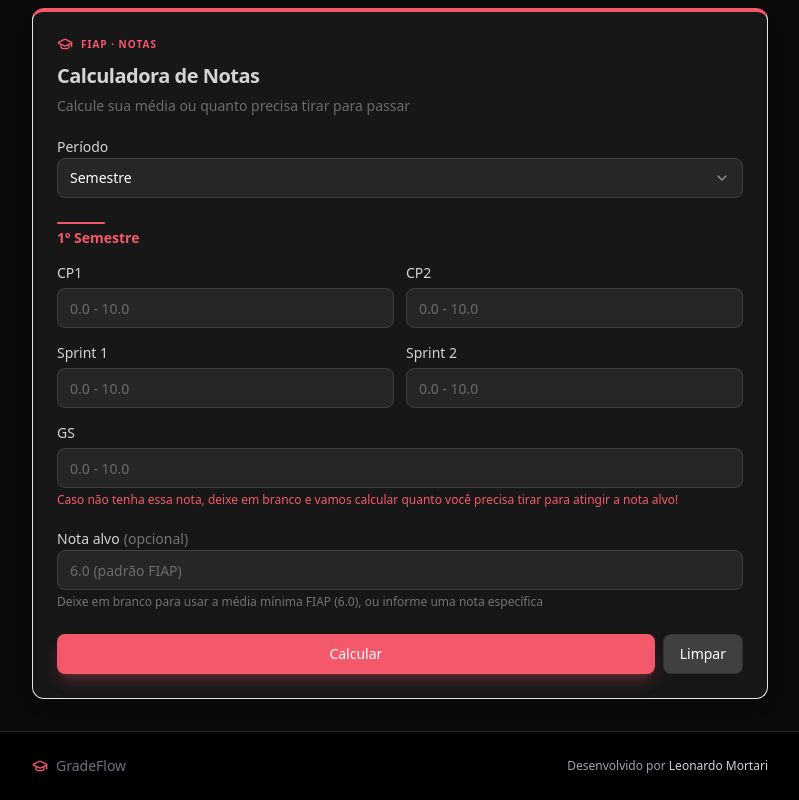
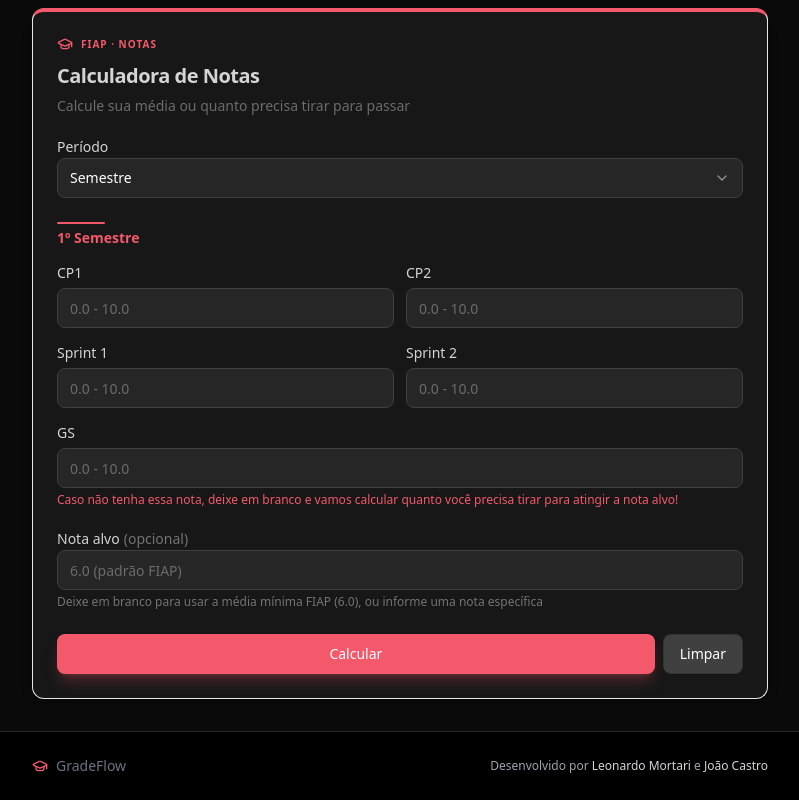
Before and after one commit to mortari17/web-grade-flow, a React (Vite) app: page / in a window 1280 px wide. Shown: the part 301-1101 px from the top of the page, without its empty margins (240-1039 px from the left). Built offline with nearby package versions, Linux system fonts and the light colour scheme.

Commit message:
style: atualizar créditos no rodapé para incluir João Castro

```diff
--- a/src/App.tsx
+++ b/src/App.tsx
@@ -67,7 +67,7 @@ export default function App() {
             <span className="text-sm font-medium">GradeFlow</span>
           </div>
           <p className="text-xs text-gray-400">
-            Desenvolvido por <span className="font-medium text-gray-300">Leonardo Mortari</span>
+            Desenvolvido por <span className="font-medium text-gray-300">Leonardo Mortari</span> e <span className="font-medium text-gray-300">João Castro</span>
           </p>
         </div>
       </footer>
```
